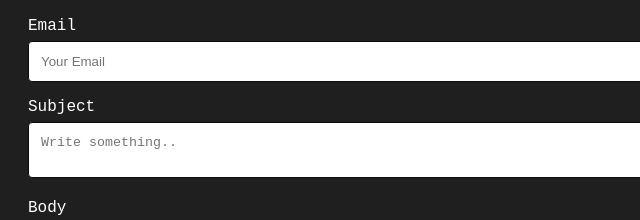
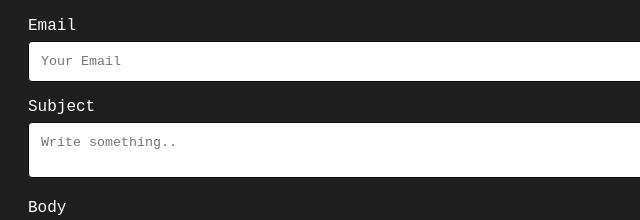
Before and after one commit to briouxfalls/briouxfalls.github.io, a plain HTML site: page contact.html in a window 1280 px wide. Shown: the part 568-788 px from the top of the page, 0-640 px from the left. Drawn offline with Linux system fonts and the light colour scheme.

Commit message:
Update style.css

```diff
--- a/style.css
+++ b/style.css
@@ -4,6 +4,9 @@ body {
 div {
     color: white;
     font-family: 'Courier New', Courier, monospace;
+}
+input{
+  font-family: 'Courier New', Courier, monospace;
 }
 
 .h1 {
```
